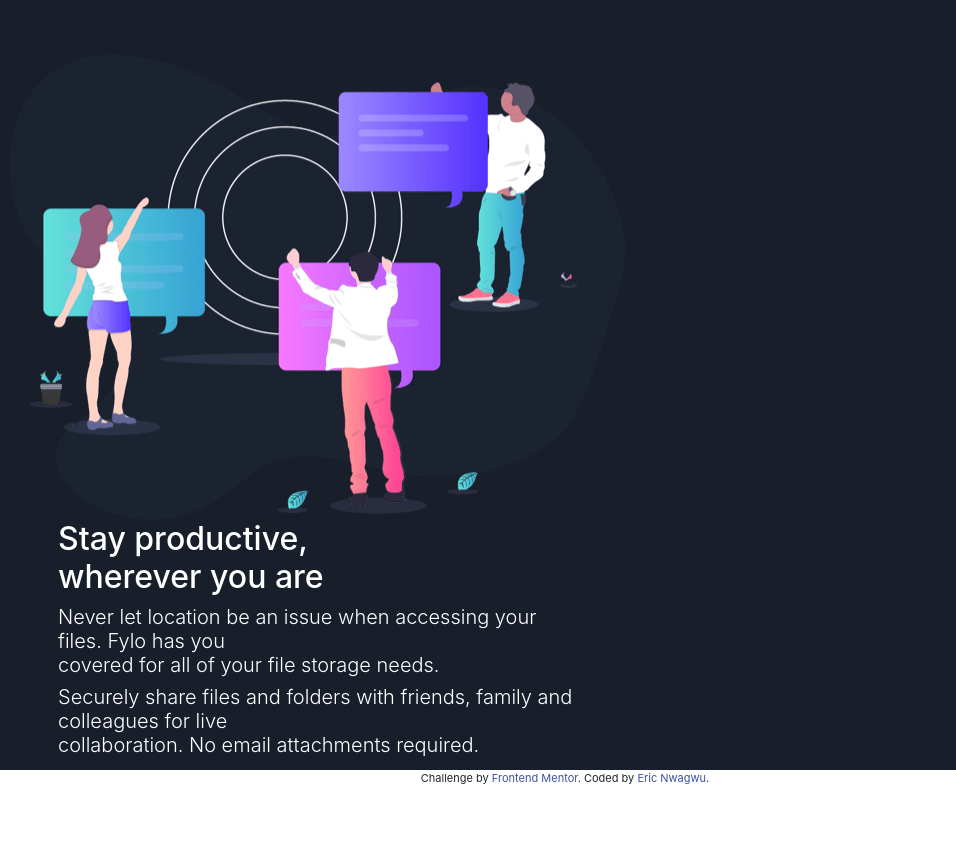
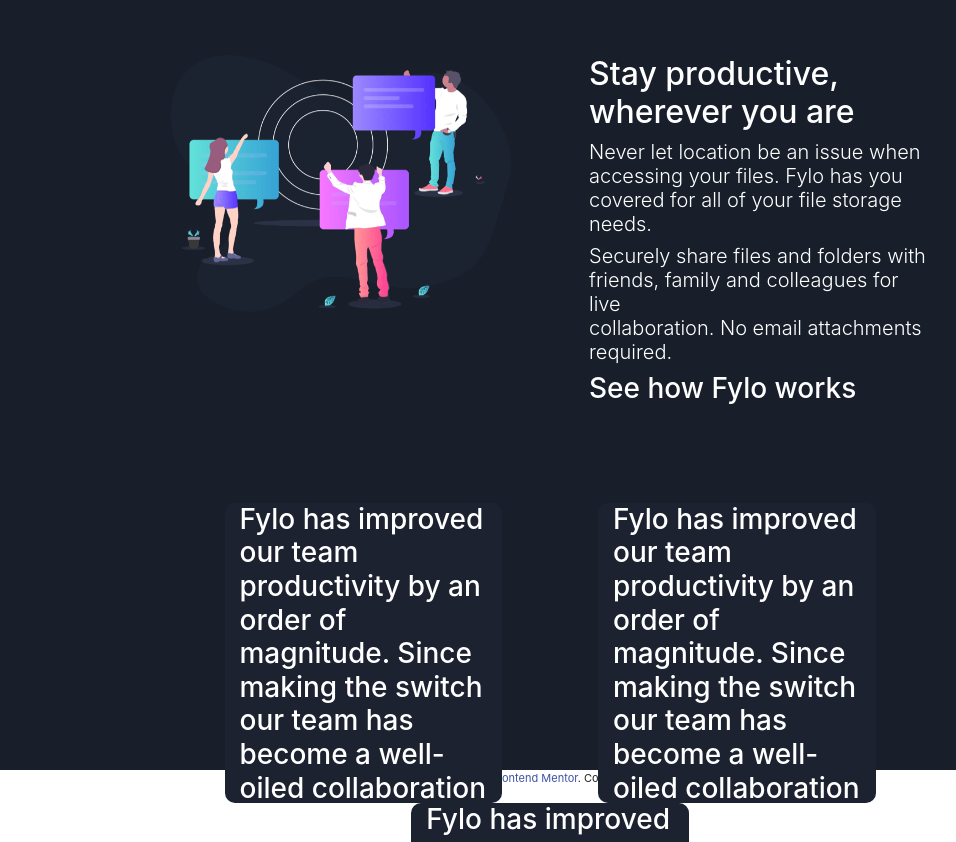
Before and after one commit to EricNwagwu-dev/Fylo-Landing, a plain HTML site: page index.html in a window 1280 px wide. Shown: the part 1722-2564 px from the top of the page, without its empty margins (75-1031 px from the left). Drawn offline with nearby package versions, Linux system fonts and the light colour scheme.

Commit message:
Fixed the column problem on the middle section

```diff
--- a/index.html
+++ b/index.html
@@ -64,9 +64,9 @@
       </li>
     </ul>
   </nav>
-  <div id="intro" class="d-flex justify-content-center">
+  <div id="intro" class="container-fluid d-flex justify-content-center">
     <div class="overlay-intro text-center">
-      <img src="images/illustration-intro.png" />
+      <img class="image" src="images/illustration-intro.png" />
       <h1 class="diplay-3"><strong>All your files in one secure location,<br /> accessible anywhere.</strong></h1>
       <h2 class="lead">Fylo stores all your most important files in one secure location.<br /> Access them wherever
         you need, share and collaborate with<br /> friends family, and co-workers.</h3>
@@ -192,13 +192,13 @@
     </div>
   </div>
 
-  <div id="middle2" class="d-flex">
-    <div class="row">
-      <div class="col-lg-6">
-        <img src="images/illustration-stay-productive.png" />
+  <div id="middle2" class="container-fluid">
+    <div class="row justify-content-center pb-5">
+      <div class="col-lg-4">
+        <img class="image" src="images/illustration-stay-productive.png" />
       </div>
 
-      <div class="image-desc col-lg-6 ml-5">
+      <div class="image-desc col-lg-4 ml-5">
         <h2 class="diplay-4">Stay productive,<br /> wherever you are</h2>
         <h3 class="lead">Never let location be an issue when accessing your files. Fylo has you<br /> covered for all of
           your file
@@ -208,10 +208,13 @@
           collaboration. No email
           attachments required.
         </h3>
+        <h3> See how Fylo works</h3>
       </div>
     </div>
 
-    <!-- <div class="row">
+
+
+    <div class="row justify-content-center">
       <div class="col-lg-3 quote-card mx-5">
         <h3>Fylo has improved our team productivity by an order of magnitude. Since making the switch our team has
           become a well-oiled collaboration machine.</h3>
@@ -224,8 +227,7 @@
         <h3>Fylo has improved our team productivity by an order of magnitude. Since making the switch our team has
           become a well-oiled collaboration machine.</h3>
       </div>
-    </div> -->
-  </div>
+    </div>
 
 
   </div>
@@ -253,10 +255,7 @@
 
 
 
-
-
-
-  <!-- See how Fylo works
+  <!--
 
   Fylo has improved our team productivity by an order of magnitude. Since making the switch our team has
   become a well-oiled collaboration machine.
--- a/styles.css
+++ b/styles.css
@@ -1,8 +1,8 @@
 #intro{
     background: #1c2230 !important;
     position: relative;
+    padding: 0;
     height: 100vh;
-    width: 100%;
 }
 
 #middle{
@@ -38,6 +38,10 @@
     color: white;
 }
 
+.image{
+    width: 100%;
+}
+
 .image-desc{
     height: 50vh;
 }
@@ -48,3 +52,7 @@
     border-radius: 10px;
     padding: 0 3vw;
 }
+
+h3{
+    font-size: 5rem;
+}
```
